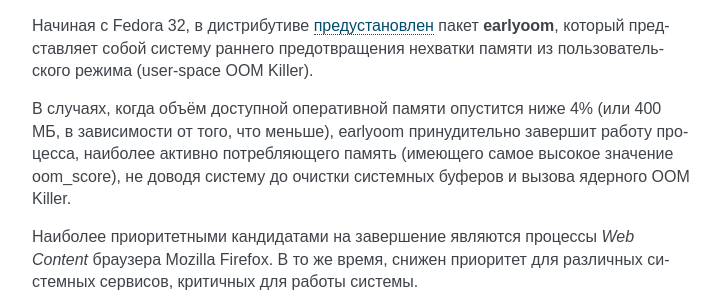
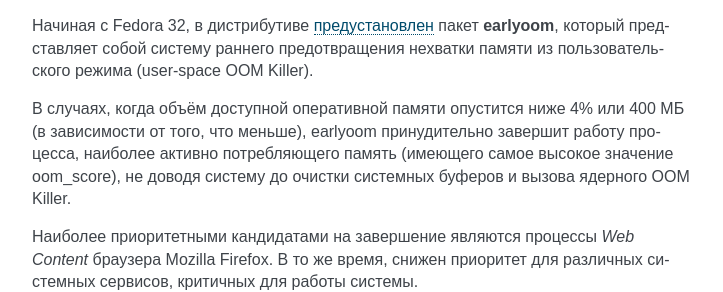
Before and after one commit to RussianFedora/FAQ, a Sphinx documentation site: the page built from source/using-applications.rst, in a window 1280 px wide and 900 px high, scrolled down 20960 px. Shown: the part 160-452 px from the top of the window, without its empty margins (388-1111 px from the left). Built offline with Sphinx 7.4.7, drawn with Linux system fonts in a browser that asks for light colours.

```diff
--- a/source/using-applications.rst
+++ b/source/using-applications.rst
@@ -1149,7 +1149,7 @@ Cгенерируем файл с контрольными суммами SHA2 (
 
 Начиная с Fedora 32, в дистрибутиве `предустановлен <https://pagure.io/fedora-workstation/issue/119>`__ пакет **earlyoom**, который представляет собой систему раннего предотвращения нехватки памяти из пользовательского режима (user-space OOM Killer).
 
-В случаях, когда объём доступной оперативной памяти опустится ниже 4% (или 400 МБ, в зависимости от того, что меньше), earlyoom принудительно завершит работу процесса, наиболее активно потребляющего память (имеющего самое высокое значение oom_score), не доводя систему до очистки системных буферов и вызова ядерного OOM Killer.
+В случаях, когда объём доступной оперативной памяти опустится ниже 4% или 400 МБ (в зависимости от того, что меньше), earlyoom принудительно завершит работу процесса, наиболее активно потребляющего память (имеющего самое высокое значение oom_score), не доводя систему до очистки системных буферов и вызова ядерного OOM Killer.
 
 Наиболее приоритетными кандидатами на завершение являются процессы *Web Content* браузера Mozilla Firefox. В то же время, снижен приоритет для различных системных сервисов, критичных для работы системы.
 
```
